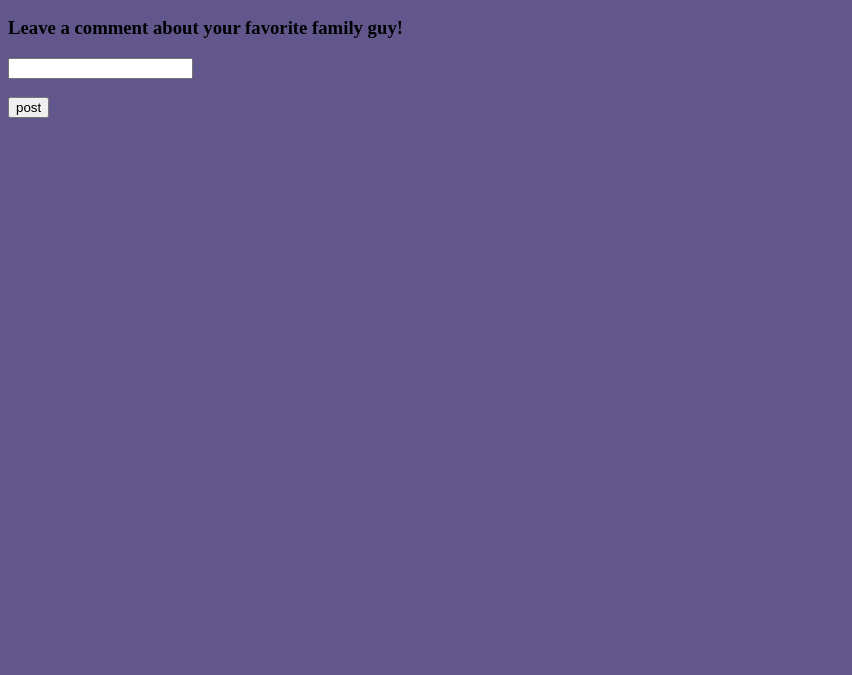
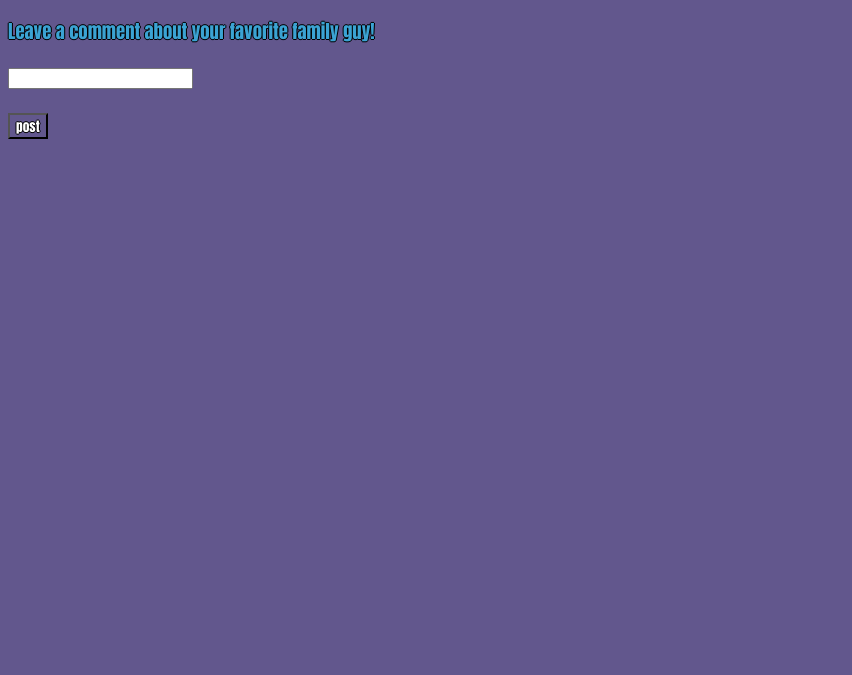
Before and after one commit to zaiden0701/family-guy-website, a plain HTML site: page index.html in a window 1280 px wide. Shown: the part 125-800 px from the top of the page, without its empty margins (0-852 px from the left). Drawn offline with Linux system fonts and the light colour scheme; no server answers.

Commit message:
formatted CSS and HTML for submit button

```diff
--- a/style.css
+++ b/style.css
@@ -22,7 +22,7 @@ img {
   box-shadow: 5px 5px 10px #1c0f4ea8;
 }
 
-label {
+div {
   font-family: Impact, Haettenschweiler, 'Arial Narrow Bold', sans-serif;
   color: #3ba3d3;
   text-shadow: -1px 0 black, 0 1px black, 1px 0 black, 0 -1px black;
@@ -38,3 +38,10 @@ label {
   color: #3ba3d3;
   text-shadow: -1px 0 black, 0 1px black, 1px 0 black, 0 -1px black;
 }
+
+button {
+  background-color: transparent;
+  font-family: Impact, Haettenschweiler, 'Arial Narrow Bold', sans-serif;
+  color: #ffffff;
+  text-shadow: -1px 0 black, 0 1px black, 1px 0 black, 0 -1px black;
+}
```
Also changed, not shown: script.js (+0 -7 lines).
